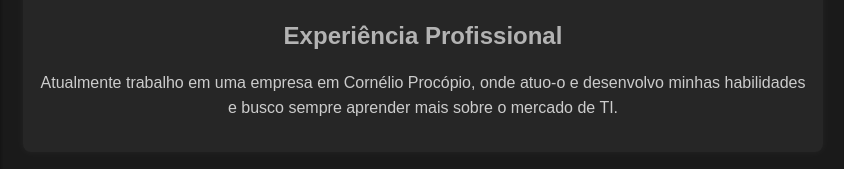
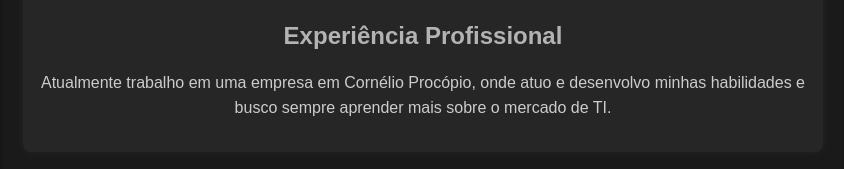
Before and after one commit to Higorclr/Prog._Web_Front-End, a plain HTML site: page index.html in a window 1280 px wide. Shown: the part 604-773 px from the top of the page, 217-1061 px from the left. Drawn offline with Linux system fonts and the light colour scheme.

Commit message:
Update index.html

```diff
--- a/index.html
+++ b/index.html
@@ -74,7 +74,7 @@
 
     <div class="section">
         <h2>Experiência Profissional</h2>
-        <p>Atualmente trabalho em uma empresa em Cornélio Procópio, onde atuo-o e desenvolvo minhas habilidades e busco sempre aprender mais sobre o mercado de TI.</p>
+        <p>Atualmente trabalho em uma empresa em Cornélio Procópio, onde atuo e desenvolvo minhas habilidades e busco sempre aprender mais sobre o mercado de TI.</p>
     </div>
 
     <div class="section">
```
